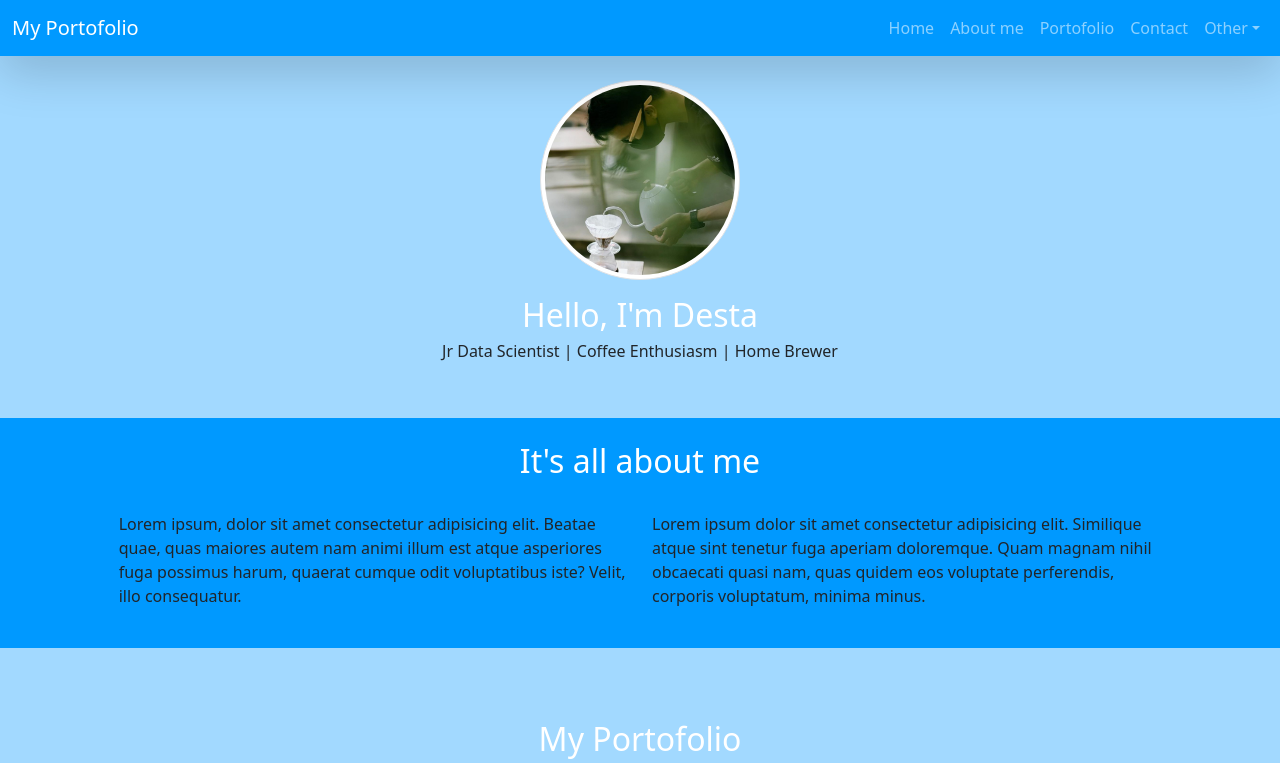
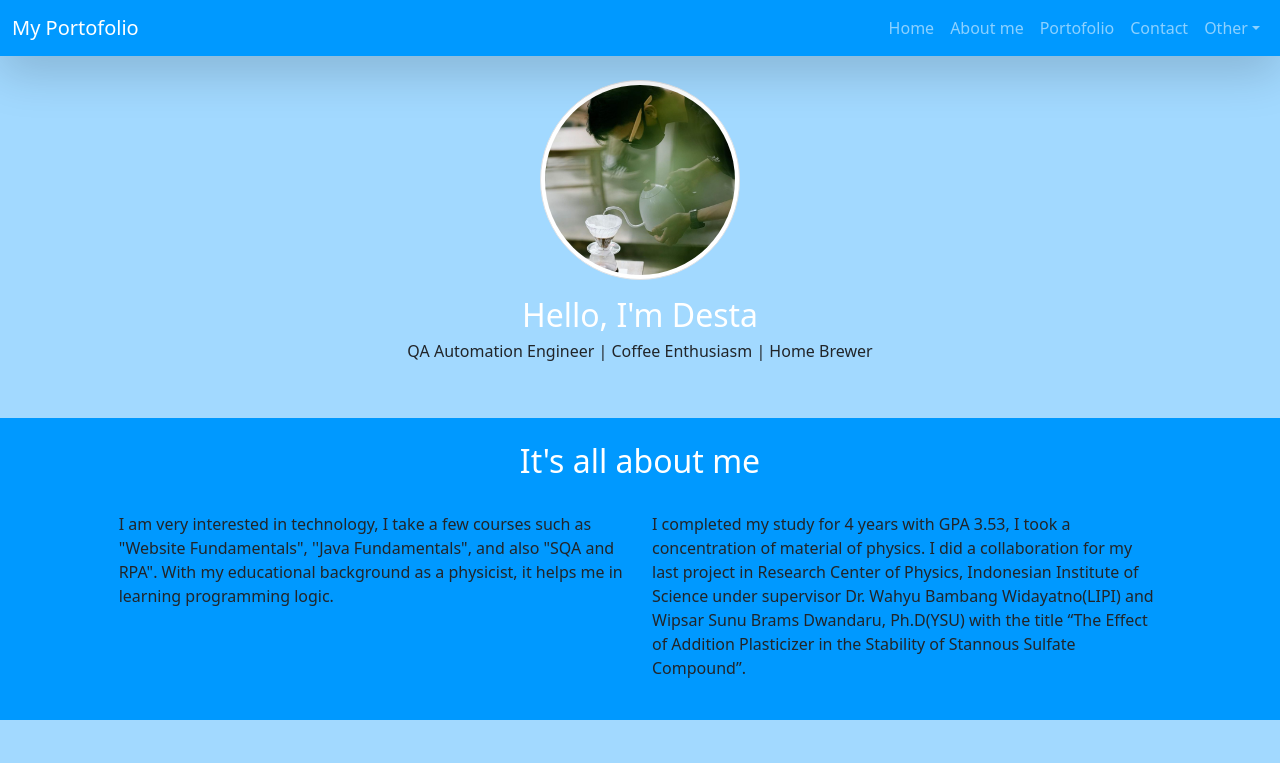
Before and after one commit to destafajri/destafajri.github.io, a plain HTML site: page index.html in a window 1280 px wide. Shown: the top 763 px of the page. Drawn offline with nearby package versions, Linux system fonts and the light colour scheme.

Commit message:
Update index.html

```diff
--- a/index.html
+++ b/index.html
@@ -48,7 +48,7 @@
       <!-- section 1 -->
             <img src="img/avatar175822268-0.jpg" width= "200" class="rounded-circle img-thumbnail "/>
             <h2 class="text-white" style="padding-top:1rem">Hello, I'm Desta</h2>
-            <h6>Jr Data Scientist | Coffee Enthusiasm | Home Brewer</h6>
+            <h6>QA Automation Engineer | Coffee Enthusiasm | Home Brewer</h6>
 
 
       <!--- penutup section 1 -->
@@ -65,11 +65,11 @@
               </div>
               <div class="row justify-content-center fs-6">
                 <div class="col-sm-5">
-                  <p style="text-align:left">Lorem ipsum, dolor sit amet consectetur adipisicing elit. Beatae quae, quas maiores autem nam animi illum est atque asperiores fuga possimus harum, quaerat cumque odit voluptatibus iste? Velit, illo consequatur.
+                  <p style="text-align:left">I am very interested in technology, I take a few courses such as "Website Fundamentals", ''Java Fundamentals", and also "SQA and RPA". With my educational background as a physicist, it helps me in learning programming logic.
                   </p>
                 </div>
                 <div class="col-sm-5">
-                  <p style="text-align:left">Lorem ipsum dolor sit amet consectetur adipisicing elit. Similique atque sint tenetur fuga aperiam doloremque. Quam magnam nihil obcaecati quasi nam, quas quidem eos voluptate perferendis, corporis voluptatum, minima minus.
+                  <p style="text-align:left">I completed my study for 4 years with GPA 3.53,  I took a concentration of material of physics. I did a collaboration for my last project in Research Center of Physics, Indonesian Institute of Science under supervisor Dr. Wahyu Bambang Widayatno(LIPI) and Wipsar Sunu Brams Dwandaru, Ph.D(YSU) with the title “The Effect of Addition Plasticizer in the Stability of Stannous Sulfate Compound”.
                   </p>
                 </div>
               </div>
```
